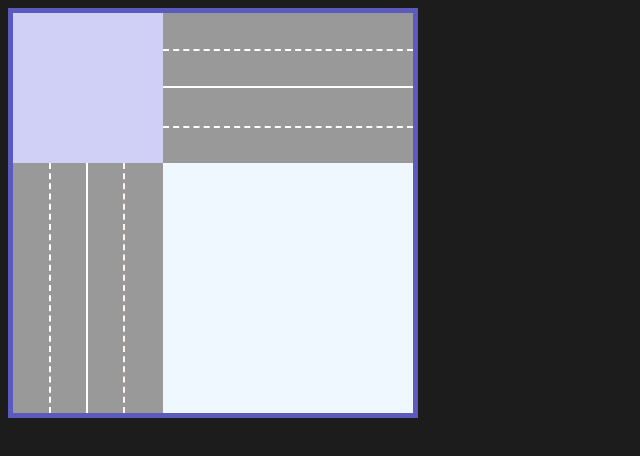
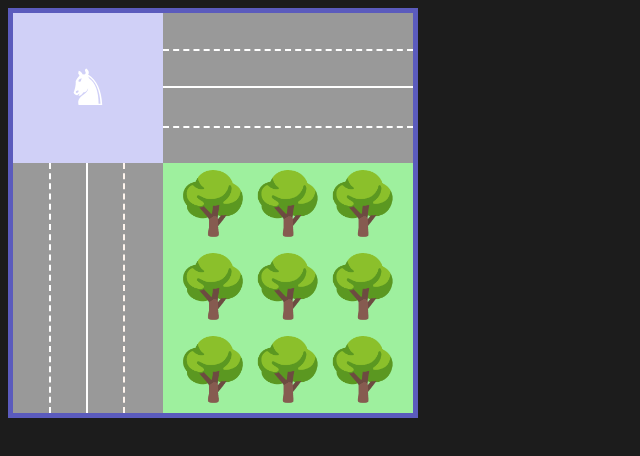
Before and after one commit to Komendant-I/Lesson-HTML, a plain HTML site: page global-style/block-city.html in a window 1280 px wide. Shown: the whole page, without its empty margins (0-640 px from the left). Drawn offline with Linux system fonts and the light colour scheme.

Commit message:
Block style (park-hors)

```diff
--- a/global-style/block-city.html
+++ b/global-style/block-city.html
@@ -20,6 +20,11 @@
             height: 150px;
             display: inline-block;
             margin-right: -4px ;
+            font-size: 50px;
+            vertical-align: top;
+            color: white;
+            text-align: center;
+            line-height: 150px;
         }
         .street-R {
             background-color: #999;
@@ -47,6 +52,7 @@
             width: 150px;
             height: 250px;
             margin-top: -4px;
+            display: inline-block;
         }
         .left-band {
             border-right: 2px solid white;
@@ -64,11 +70,24 @@
             border-right: 2px dashed seashell;
             margin-top: -250px;
         }
+        .park {
+            background-color: rgb(158, 240, 158);
+            width: 250px;
+            height: 250px;
+            display: inline-block;
+            vertical-align: top;
+            margin-top: -4px;
+            margin-left: -4px;
+            font-size: 60px;
+            text-align: center;
+            line-height: 83px;
+        }
     </style>
 </head>
 <body>
     <div id="city">
         <div id="square">
+            ♞
         </div>
         <div class="street-R">
             <div class="right-band">
@@ -82,6 +101,9 @@
                 <div class="band-markerSL2"></div>
             </div>
         </div>
+        <div class="park">
+            🌳🌳🌳🌳🌳🌳🌳🌳🌳
+        </div>
     </div>
 </body>
 </html>
```
